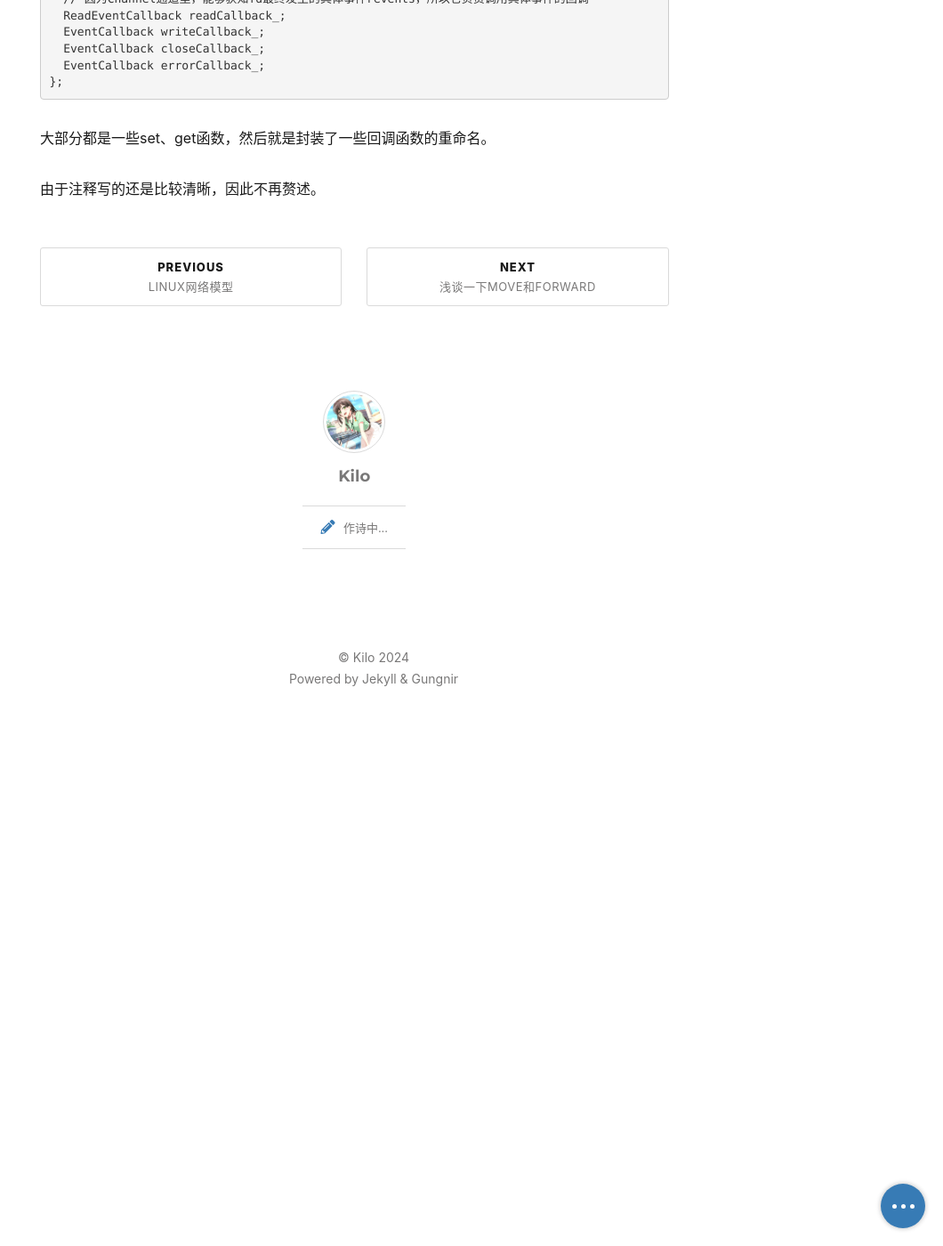
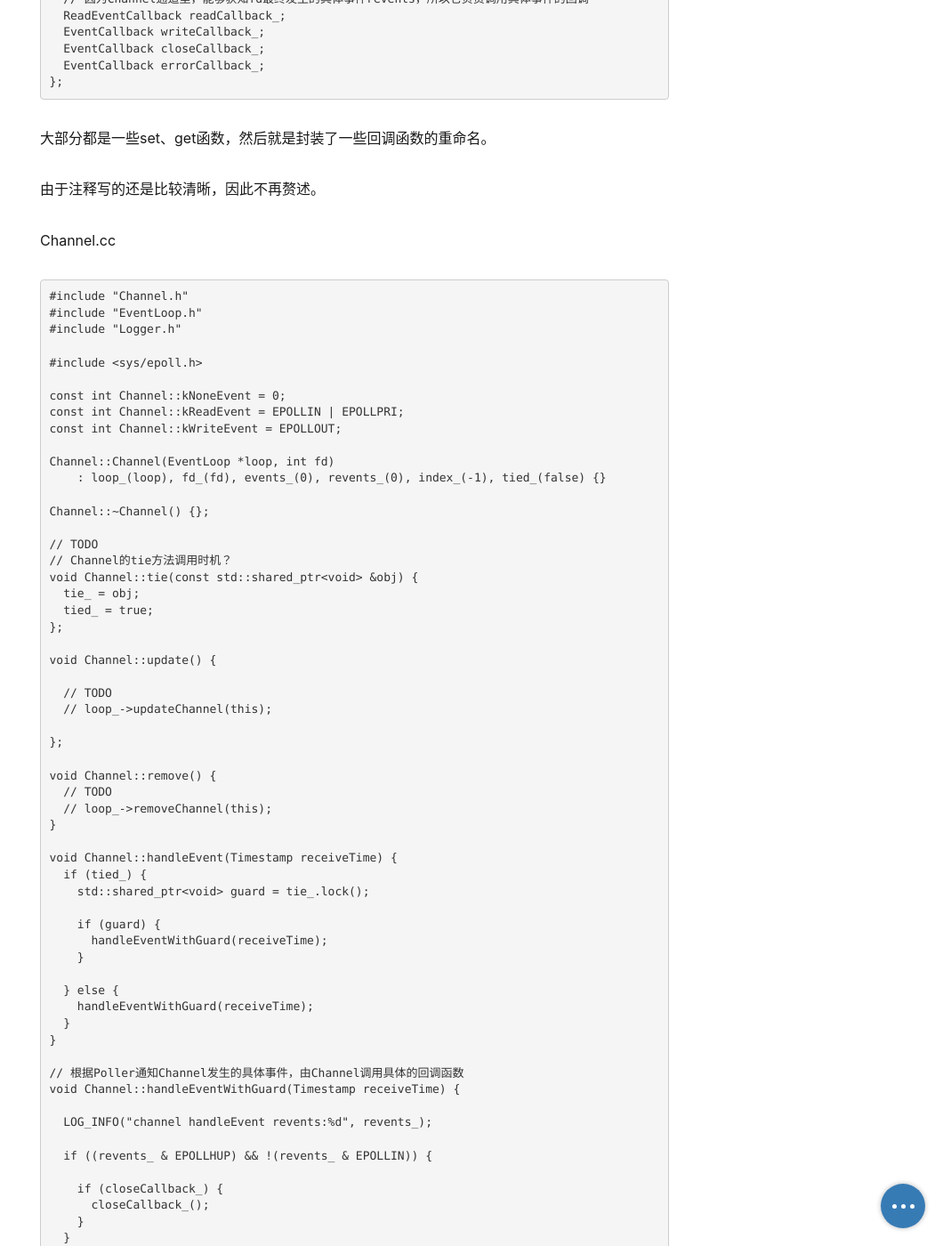
Before and after one commit to CheKilo/Chekilo.github.io, a Jekyll site: the page built from _posts/2025-02-03-muduo网络库.md, in a window 1280 px wide and 1400 px high, scrolled down 11253 px. Shown: the whole window at 89% size, without its empty margins (220-1280 px from the left). Built offline with Jekyll 4.4.1, drawn with Linux system fonts in a browser that asks for light colours; nearby versions of some CDN libraries; a script that is not in the unit is left out; comment, search, counter and statistics services are not loaded; some of the changed text lies outside the part shown.

Commit message:
日常更新

````diff
--- a/_posts/2025-02-03-muduo网络库.md
+++ b/_posts/2025-02-03-muduo网络库.md
@@ -489,3 +489,90 @@ private:
 大部分都是一些set、get函数，然后就是封装了一些回调函数的重命名。
 
 由于注释写的还是比较清晰，因此不再赘述。
+
+Channel.cc
+```cpp
+#include "Channel.h"
+#include "EventLoop.h"
+#include "Logger.h"
+
+#include <sys/epoll.h>
+
+const int Channel::kNoneEvent = 0;
+const int Channel::kReadEvent = EPOLLIN | EPOLLPRI;
+const int Channel::kWriteEvent = EPOLLOUT;
+
+Channel::Channel(EventLoop *loop, int fd)
+    : loop_(loop), fd_(fd), events_(0), revents_(0), index_(-1), tied_(false) {}
+
+Channel::~Channel() {};
+
+// TODO
+// Channel的tie方法调用时机？
+void Channel::tie(const std::shared_ptr<void> &obj) {
+  tie_ = obj;
+  tied_ = true;
+};
+
+void Channel::update() {
+
+  // TODO
+  // loop_->updateChannel(this);
+
+};
+
+void Channel::remove() {
+  // TODO
+  // loop_->removeChannel(this);
+}
+
+void Channel::handleEvent(Timestamp receiveTime) {
+  if (tied_) {
+    std::shared_ptr<void> guard = tie_.lock();
+
+    if (guard) {
+      handleEventWithGuard(receiveTime);
+    }
+
+  } else {
+    handleEventWithGuard(receiveTime);
+  }
+}
+
+// 根据Poller通知Channel发生的具体事件，由Channel调用具体的回调函数
+void Channel::handleEventWithGuard(Timestamp receiveTime) {
+
+  LOG_INFO("channel handleEvent revents:%d", revents_);
+
+  if ((revents_ & EPOLLHUP) && !(revents_ & EPOLLIN)) {
+
+    if (closeCallback_) {
+      closeCallback_();
+    }
+  }
+
+  if (revents_ & EPOLLERR) {
+
+    if (errorCallback_) {
+      errorCallback_();
+    }
+  }
+
+  if (revents_ & EPOLLIN) {
+
+    if (readCallback_) {
+      readCallback_(receiveTime);
+    }
+  }
+
+  if (revents_ & EPOLLOUT) {
+
+    if (writeCallback_) {
+      writeCallback_();
+    }
+  }
+};
+```
+由于EventLoop类还没实现，所以暂且将部分函数调用注释掉。
+
+剩下两个handle函数的实现也很简单，基本上就是根据revents的类型来调用对应的回调函数。
````
